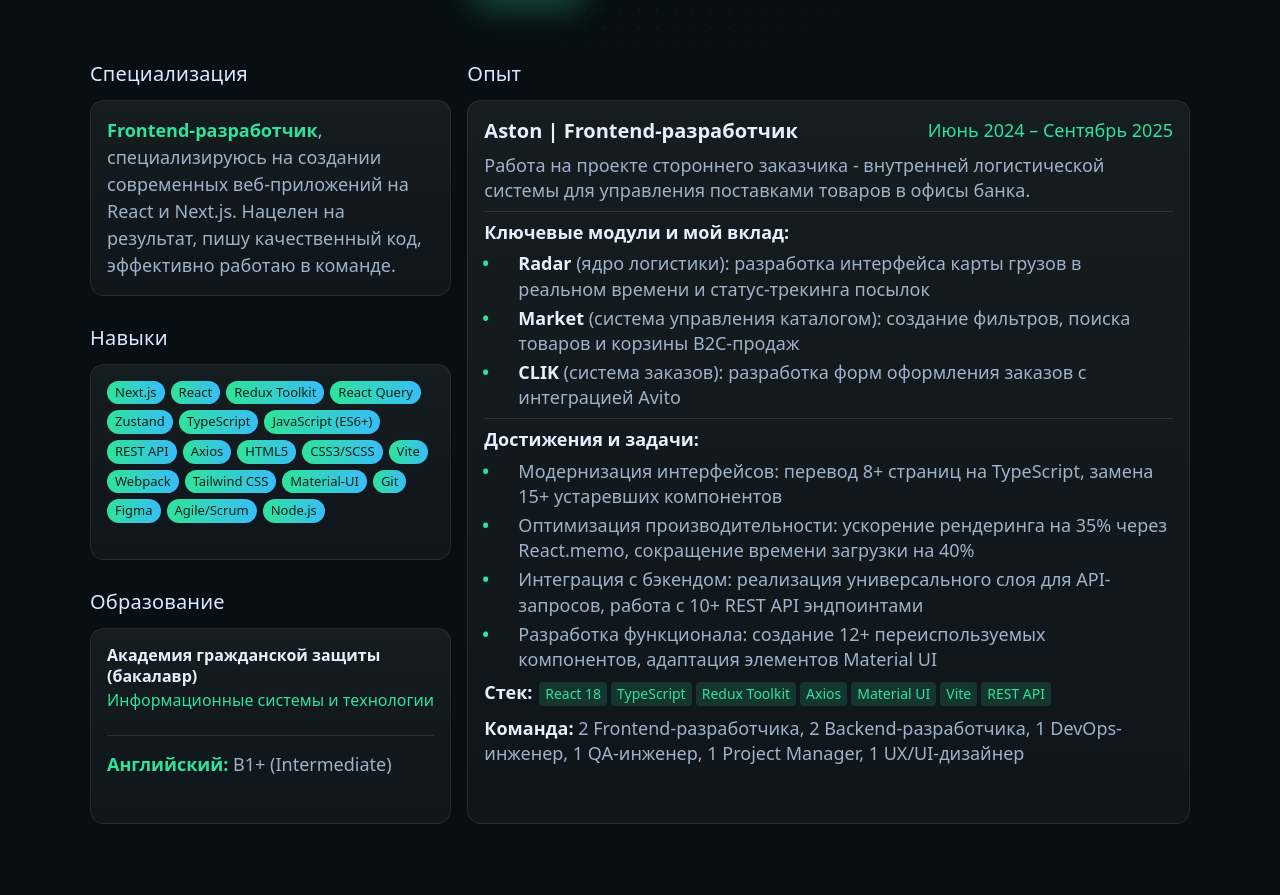
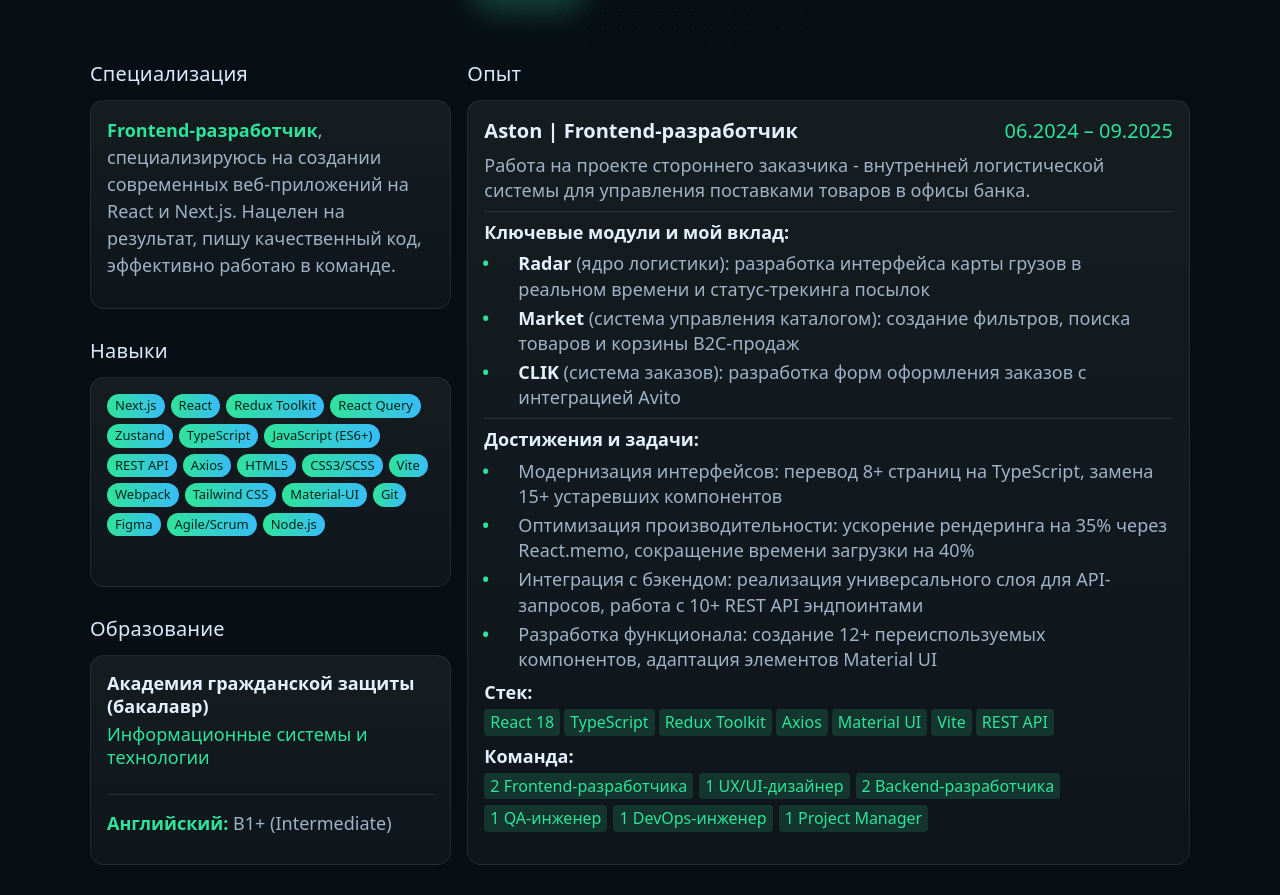
Before and after one commit to KazantsevJS/resume, a React (Vite) app: page / in a window 1280 px wide. Shown: the part 359-1254 px from the top of the page. Before the commit the page ends 1213 px from the top, so only its background shows below. Built offline with nearby package versions, Linux system fonts and the light colour scheme.

Commit message:
refactor: experience

```diff
--- a/src/components/Experience/Experience.jsx
+++ b/src/components/Experience/Experience.jsx
@@ -2,6 +2,26 @@ import { translations } from '../../data/translations'
 import styles from './Experience.module.css'
 
 const Experience = ({ language }) => {
+	// Определяем состав команды в зависимости от языка
+	const teamMembers =
+		language === 'ru'
+			? [
+					'2 Frontend-разработчика',
+					'1 UX/UI-дизайнер',
+					'2 Backend-разработчика',
+					'1 QA-инженер',
+					'1 DevOps-инженер',
+					'1 Project Manager',
+			  ]
+			: [
+					'2 Frontend developers',
+					'1 UX/UI designer',
+					'2 Backend developers',
+					'1 QA engineer',
+					'1 DevOps engineer',
+					'1 Project Manager',
+			  ]
+
 	return (
 		<section id='experience' className={styles.section}>
 			<h3 className={styles.sectionTitle}>
@@ -11,8 +31,12 @@ const Experience = ({ language }) => {
 				<div className={styles.cardContent}>
 					<div className={styles.experienceItem}>
 						<div className={styles.companyRow}>
-              <h4 className={styles.company}>{translations[language].company}</h4>
-              <span className={styles.period}>Июнь 2024 – Сентябрь 2025</span>
+							<h4 className={styles.company}>
+								{translations[language].company}
+							</h4>
+							<span className={styles.period}>
+								{translations[language].period}
+							</span>
 						</div>
 
 						<div className={styles.description}>
@@ -53,6 +77,7 @@ const Experience = ({ language }) => {
 
 						<div className={styles.projectStack}>
 							<strong>{translations[language].stack}: </strong>
+							<div className={styles.stackItems}>
 								<span className={styles.stackItem}>React 18</span>
 								<span className={styles.stackItem}>TypeScript</span>
 								<span className={styles.stackItem}>Redux Toolkit</span>
@@ -61,10 +86,17 @@ const Experience = ({ language }) => {
 								<span className={styles.stackItem}>Vite</span>
 								<span className={styles.stackItem}>REST API</span>
 							</div>
+						</div>
 
-            <div className={styles.projectStack}>
+						<div className={styles.teamSection}>
 							<strong>{translations[language].team}: </strong>
-              <span>{translations[language]['team-composition']}</span>
+							<div className={styles.teamComposition}>
+								{teamMembers.map((member, index) => (
+									<span key={index} className={styles.teamMember}>
+										{member}
+									</span>
+								))}
+							</div>
 						</div>
 					</div>
 				</div>
--- a/src/components/Experience/Experience.module.css
+++ b/src/components/Experience/Experience.module.css
@@ -11,7 +11,7 @@
 	border: 1px solid var(--border-color);
 	border-radius: 14px;
 	padding: 16px;
-	transition: 150ms ease;
+	transition: all 150ms ease;
 	height: 100%;
 	display: flex;
 	flex-direction: column;
@@ -31,7 +31,7 @@
 }
 
 .experienceItem {
-	font-size: 18px;
+	font-size: 16px;
 	line-height: 1.4;
 }
 
@@ -51,7 +51,7 @@
 
 .period {
 	color: var(--accent);
-	font-size: 18px;
+	font-size: 20px;
 	font-weight: 500;
 	margin: 0;
 }
@@ -110,6 +110,14 @@
 .projectStack strong {
 	color: var(--text);
 	font-weight: 600;
+	display: block;
+	margin-bottom: 4px;
+}
+
+.stackItems {
+	display: flex;
+	flex-wrap: wrap;
+	gap: 4px;
 }
 
 .stackItem {
@@ -118,8 +126,36 @@
 	color: var(--accent);
 	padding: 2px 6px;
 	border-radius: 4px;
-	margin: 2px;
-	font-size: 14px;
+	font-size: 16px;
+	font-weight: 500;
+}
+
+.teamSection {
+	color: var(--muted);
+	font-size: 18px;
+	margin: 8px 0 0 0;
+}
+
+.teamSection strong {
+	color: var(--text);
+	font-weight: 600;
+}
+
+.teamComposition {
+	display: flex;
+	flex-wrap: wrap;
+	gap: 6px;
+	margin-top: 4px;
+}
+
+.teamMember {
+	display: inline-block;
+	white-space: nowrap;
+	background: var(--skill-bg);
+	color: var(--accent);
+	padding: 2px 6px;
+	border-radius: 4px;
+	font-size: 16px;
 	font-weight: 500;
 }
 
@@ -160,11 +196,28 @@
 	}
 
 	.projectStack {
-		font-size: 16px;
+		font-size: 14px;
+	}
+
+	.stackItems {
+		gap: 3px;
 	}
 
 	.stackItem {
 		font-size: 14px;
 		padding: 1px 4px;
 	}
+
+	.teamSection {
+		font-size: 14px;
+	}
+
+	.teamMember {
+		font-size: 14px;
+		padding: 1px 4px;
+	}
+
+	.teamComposition {
+		gap: 4px;
+	}
 }
--- a/src/components/LeftColumn/LeftColumn.module.css
+++ b/src/components/LeftColumn/LeftColumn.module.css
@@ -83,7 +83,7 @@
 	font-weight: 600;
 	color: var(--text);
 	margin: 0 0 4px 0;
-	font-size: 16px;
+	font-size: 18px;
 	line-height: 1.3;
 }
 
@@ -91,7 +91,7 @@
 	color: var(--accent);
 	font-weight: 500;
 	margin: 0 0 8px 0;
-	font-size: 16px;
+	font-size: 18px;
 	line-height: 1.3;
 }
 
@@ -102,7 +102,7 @@
 }
 
 .languages {
-	font-size: 16px;
+	font-size: 18px;
 	margin: 0;
 	padding: 0;
 }
@@ -141,9 +141,19 @@
 		height: auto;
 	}
 
+	.cardContent p {
+		font-size: 16px;
+	}
+
+	.university,
+	.specialty,
+	.languages {
+		font-size: 16px;
+	}
+
 	.skill {
 		padding: 3px 6px;
-		font-size: 14px;
+		font-size: 13px;
 		border-radius: 10px;
 	}
 }
--- a/src/data/translations.js
+++ b/src/data/translations.js
@@ -9,7 +9,7 @@ export const translations = {
 		english: 'Английский',
 		'english-level': 'B1+ (Intermediate)',
 		company: 'Aston | Frontend-разработчик',
-		period: 'Июнь 2024 – Сентябрь 2025',
+		period: '06.2024 – 09.2025',
 		'experience-description':
 			'Работа на проекте стороннего заказчика - внутренней логистической системы для управления поставками товаров в офисы банка.',
 		'key-modules': 'Ключевые модули и мой вклад:',
@@ -30,7 +30,8 @@ export const translations = {
 			'Разработка функционала: создание 12+ переиспользуемых компонентов, адаптация элементов Material UI',
 		stack: 'Стек',
 		team: 'Команда',
-		'team-composition':
+		'team-composition': 'Состав команды',
+		'team-composition-details':
 			'2 Frontend-разработчика, 2 Backend-разработчика, 1 DevOps-инженер, 1 QA-инженер, 1 Project Manager, 1 UX/UI-дизайнер',
 		'education-place': 'Академия гражданской защиты (бакалавр)',
 		'education-specialty-ru': 'Информационные системы и технологии',
@@ -51,7 +52,7 @@ export const translations = {
 		english: 'English',
 		'english-level': 'B1+ (Intermediate)',
 		company: 'Aston | Frontend Developer',
-		period: 'June 2024 – September 2025',
+		period: '06.2024 – 09.2025',
 		'experience-description':
 			'Work on a third-party customer project - an internal logistics system for managing supplies of goods to bank offices.',
 		'key-modules': 'Key modules and my contribution:',
@@ -72,7 +73,8 @@ export const translations = {
 			'Functionality development: created 12+ reusable components, adapted Material UI elements',
 		stack: 'Stack',
 		team: 'Team',
-		'team-composition':
+		'team-composition': 'Team composition',
+		'team-composition-details':
 			'2 Frontend developers, 2 Backend developers, 1 DevOps engineer, 1 QA engineer, 1 Project Manager, 1 UX/UI designer',
 		'education-place': 'Civil Defence Academy',
 		'education-specialty-en': 'Bachelor of Science in Information Systems',
```
Also changed, not shown: src/index.css (line endings or trailing spaces). Lines whose indentation alone changed are shown as unchanged.
